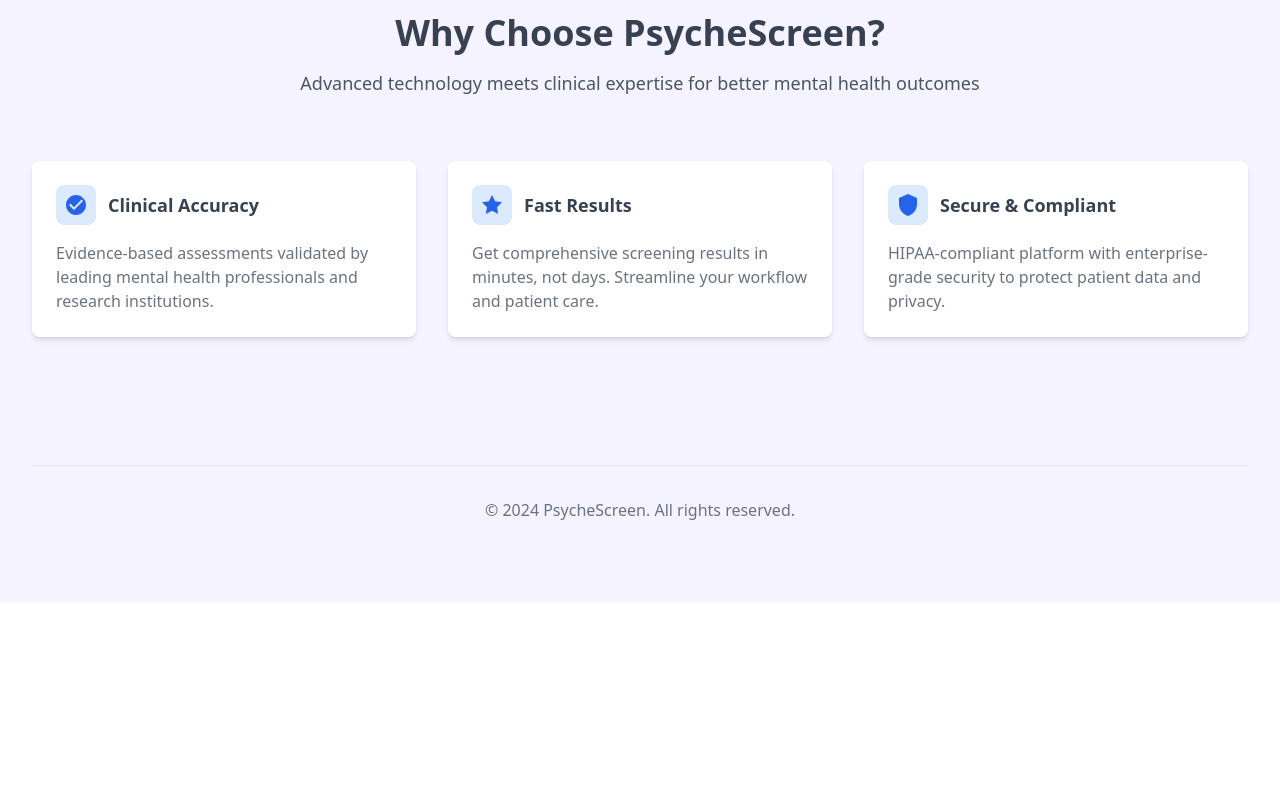
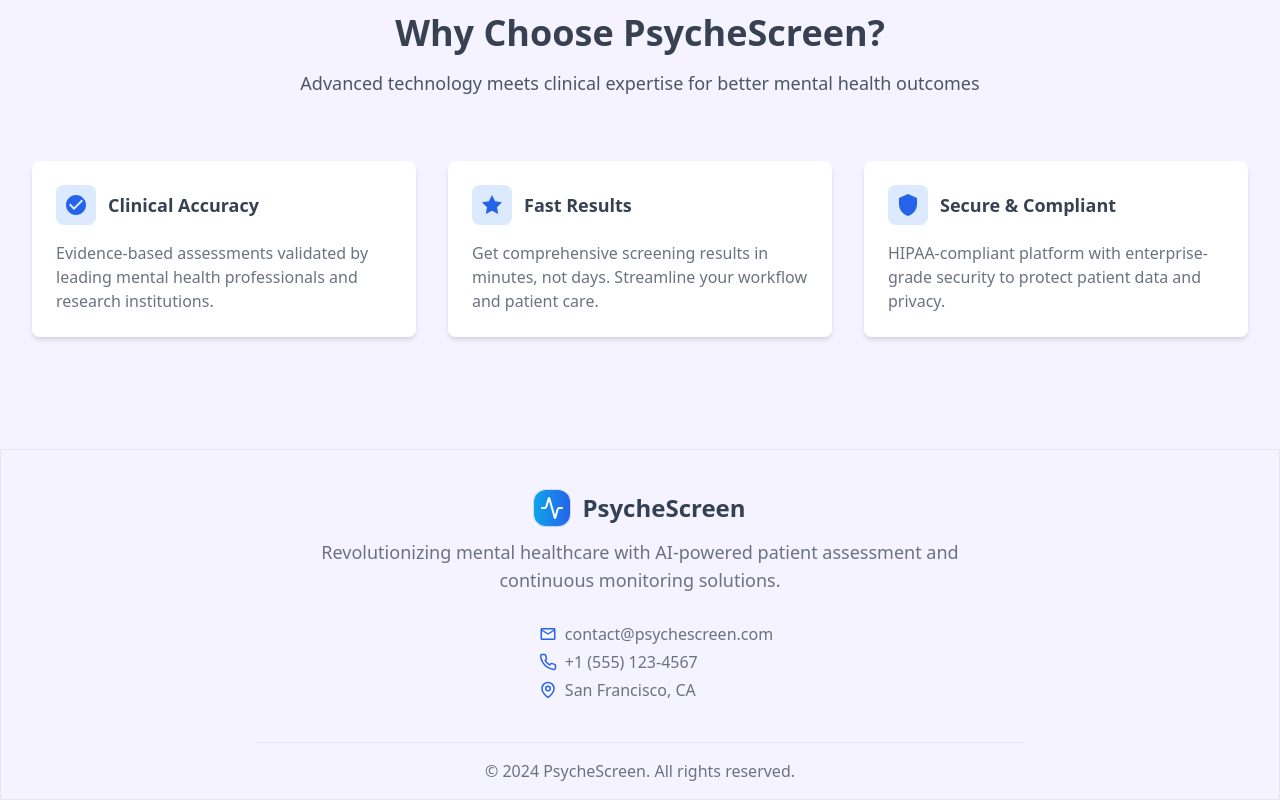
Before and after one commit to Mahsa-Tb88/PsycheScreen-, a React (Vite) app: page / in a window 1280 px wide. Shown: the part 4070-4870 px from the top of the page. Before the commit the page ends 4672 px from the top, so only its background shows below. Built offline with nearby package versions, Linux system fonts and the light colour scheme.

Commit message:
add footer

```diff
--- /dev/null
+++ b/src/components/Home/Footer.tsx
@@ -0,0 +1,58 @@
+import { FiPhone } from 'react-icons/fi';
+import { GrLocation } from 'react-icons/gr';
+import { MdOutlineMail } from 'react-icons/md';
+import { TfiEmail } from 'react-icons/tfi';
+
+export default function Footer() {
+  return (
+    <footer className="flex flex-col justify-center items-center  border-t-1 border">
+      <div className="max-w-3xl mx-auto ">
+        <div className="flex flex-col justify-center items-center p-10">
+          <div className="flex items-center">
+            <div className="w-9 h-9 bg-gradient-to-r mr-3 from-sky-500 to-blue-600 rounded-xl flex items-center justify-center shadow-sm ring-1 ring-blue-500/20">
+              <svg
+                className="w-6 h-6 text-white"
+                viewBox="0 0 24 24"
+                fill="none"
+                stroke="currentColor"
+                stroke-width="2"
+                stroke-linecap="round"
+                stroke-linejoin="round"
+              >
+                <path d="M22 12h-2.48a2 2 0 0 0-1.93 1.46l-2.35 8.36a.25.25 0 0 1-.48 0L9.24 2.18a.25.25 0 0 0-.48 0l-2.35 8.36A2 2 0 0 1 4.49 12H2"></path>
+              </svg>
+            </div>
+            <h3 className="text-slate-700 font-bold text-2xl">PsycheScreen</h3>
+          </div>
+          <p className="text-lg mt-3 text-gray-500 text-center">
+            Revolutionizing mental healthcare with AI-powered patient assessment
+            and continuous monitoring solutions.
+          </p>
+          <div className="flex flex-col items-baseline justify-start gap-y-1 space-x-4 mt-7">
+            <div className="flex items-center ">
+              <MdOutlineMail
+                className="text-blue-600 mr-2 font-bold"
+                size={18}
+              />
+              <span className="text-gray-500">contact@psychescreen.com</span>
+            </div>
+            <div className="flex items-center ">
+              <FiPhone className="text-blue-600 mr-2 font-bold" size={18} />
+              <span className="text-gray-500">+1 (555) 123-4567</span>
+            </div>
+            <div className="flex items-center ">
+              <GrLocation className="text-blue-600 mr-2 font-bold" size={18} />
+              <span className="text-gray-500">San Francisco, CA</span>
+            </div>
+          </div>
+        </div>
+
+        <div className=" text-center py-4 border-t border-gray-200">
+          <p className="text-gray-500">
+            © 2024 PsycheScreen. All rights reserved.
+          </p>
+        </div>
+      </div>
+    </footer>
+  );
+}
--- a/src/components/Home/Home.tsx
+++ b/src/components/Home/Home.tsx
@@ -6,6 +6,7 @@
 import HowPsycheScreenWork from './HowPsycheScreenWork';
 import HowAiCallsWork from './HowAiCallsWork';
 import AI from './AI';
+import Footer from './Footer';
 import HealthCare from './HealthCare';
 
 export default function Home() {
@@ -23,6 +24,7 @@
       <HealthCare />
       <WhyChoosePsych />
       {/* Patient Screening Modal */}
+      <Footer />
       {isModalOpen && <PatinentScreenModal setIsModalOpen={setIsModalOpen} />}
     </div>
   );
--- a/src/components/Home/WhyChoosePsych.tsx
+++ b/src/components/Home/WhyChoosePsych.tsx
@@ -80,13 +80,6 @@
           </div>
         </div>
       </section>
-
-      {/* Footer */}
-      <footer className="mt-16 text-center py-8 border-t border-gray-200">
-        <p className="text-gray-500">
-          © 2024 PsycheScreen. All rights reserved.
-        </p>
-      </footer>
     </main>
   );
 }
```
